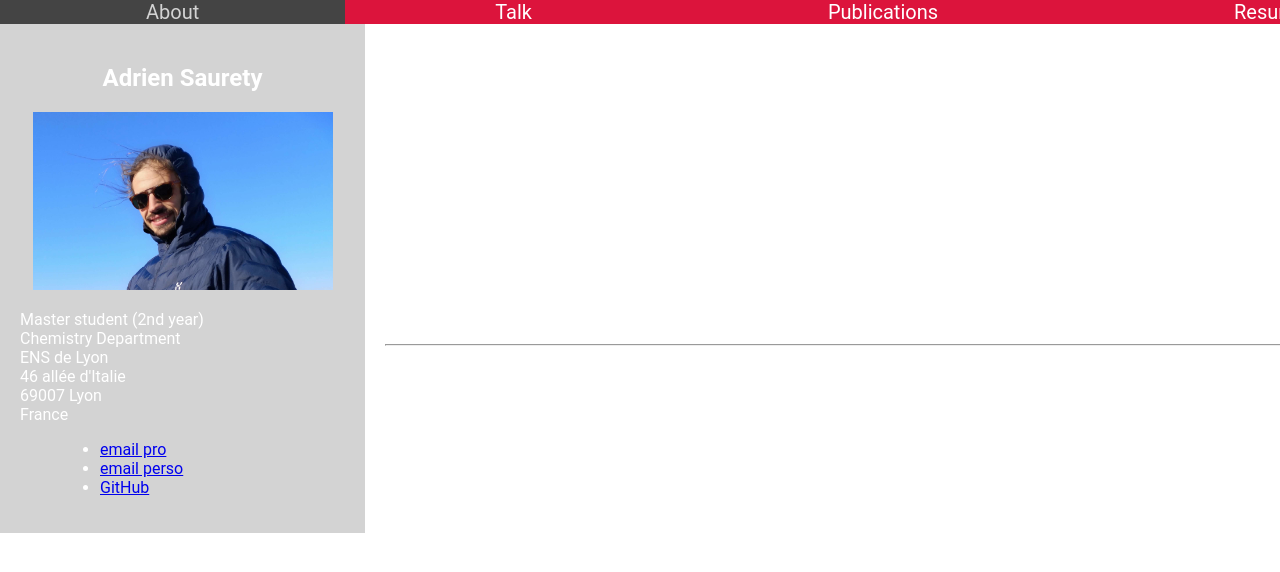
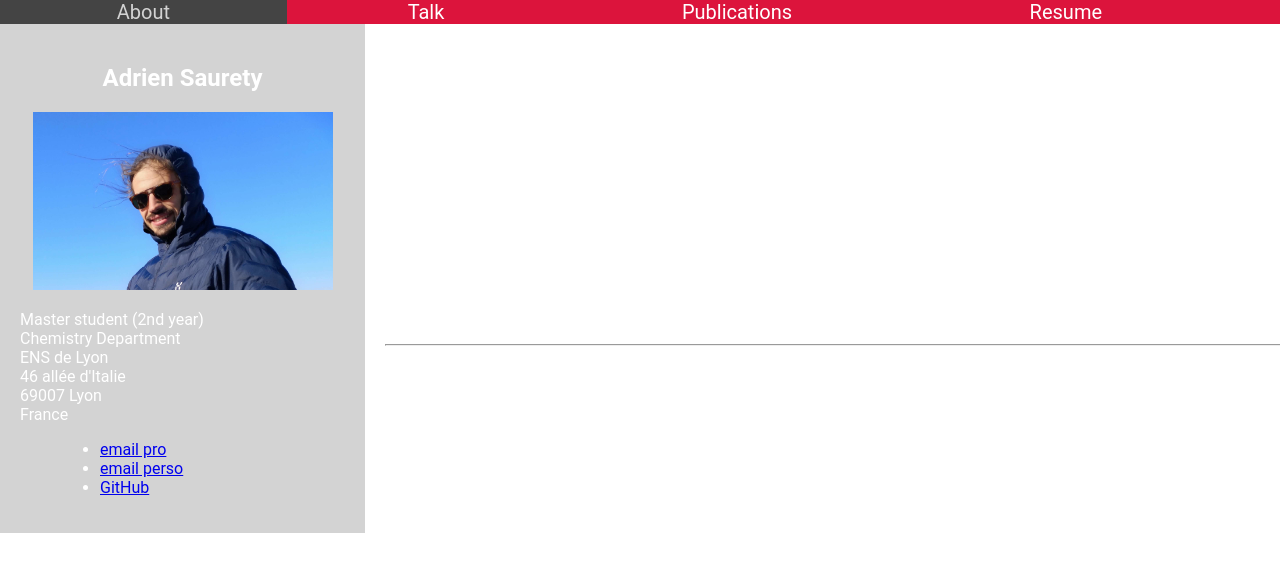
Before and after one commit to adriensaurety/adriensaurety.github.io, a Jekyll site: the page built from index.html, in a window 1280 px wide. Shown: the top 572 px of the page. Built offline with Jekyll 4.4.1, drawn with Linux system fonts in a browser that asks for light colours.

Commit message:
Update main.css

```diff
--- a/css/main.css
+++ b/css/main.css
@@ -93,7 +93,7 @@ padding: 0;
   float: center;
   color: #ffffff;
   text-align: center;
-  padding: 15% 10%;
+  padding: 15% 8%;
   text-decoration: none;
   font-size: 20px;
 }
```
